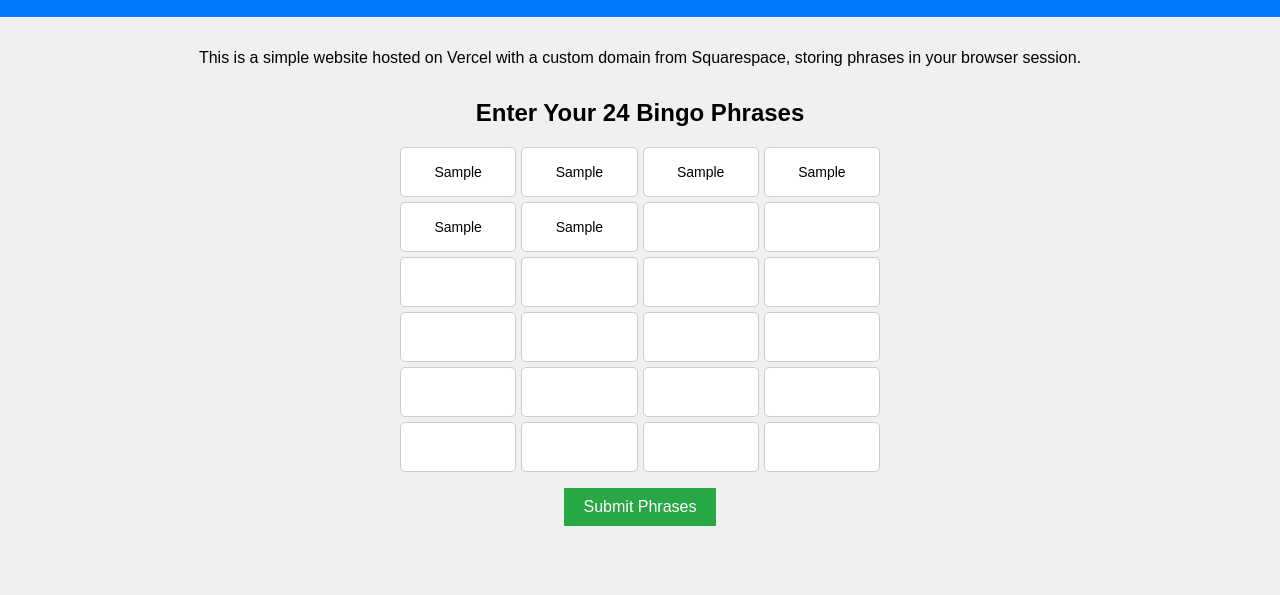
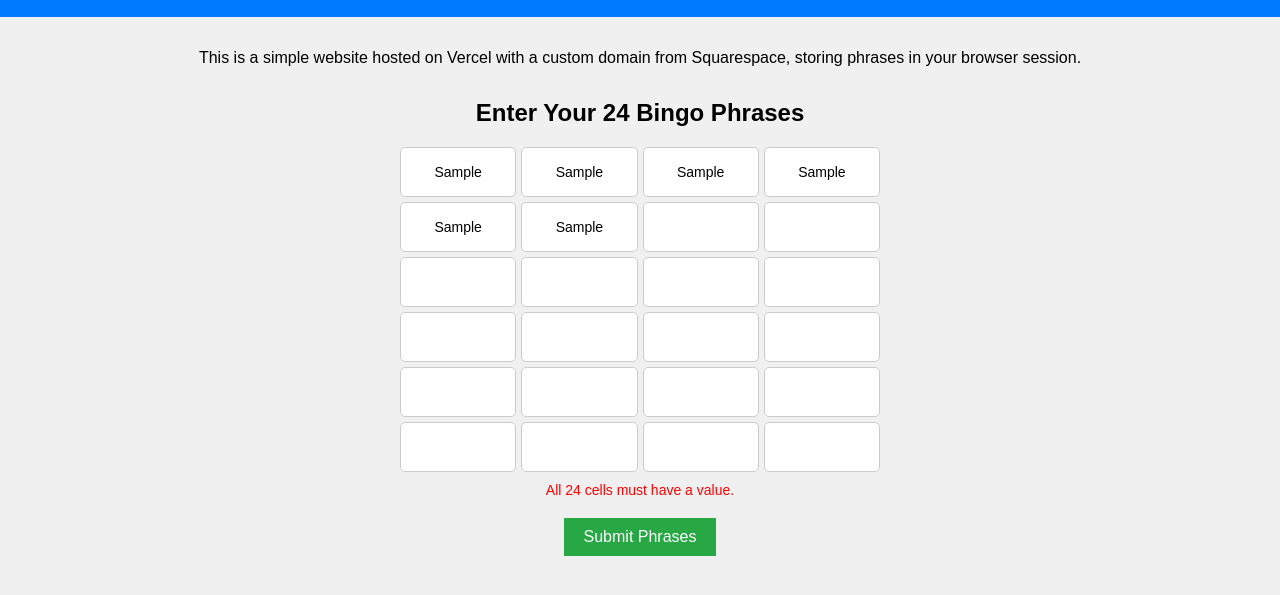
Before and after one commit to gnarbot3000/phrase-bingo, a website: page index.html in a window 1280 px wide. Both pictures are taken after typing "Sample", "Sample", "Sample", "Sample", "Sample", "Sample" into the empty fields and a click on the button "Submit Phrases". Shown: the part 95-690 px from the top of the page. Drawn offline with Linux system fonts and the light colour scheme.

Commit message:
Validation message in page

```diff
--- a/index.html
+++ b/index.html
@@ -82,6 +82,7 @@
         <input type="text" class="phrase-input" data-index="22">
         <input type="text" class="phrase-input" data-index="23">
       </div>
+      <div id="validationMessage" class="validation-message"></div>
       <button id="submitButton">Submit Phrases</button>
     </section>
 
--- a/script.js
+++ b/script.js
@@ -11,6 +11,18 @@ const loadPhrases = () => {
   });
 };
 
+// Display validation message
+const showValidationMessage = (message) => {
+  const validationMessage = document.getElementById("validationMessage");
+  validationMessage.textContent = message;
+};
+
+// Clear validation message
+const clearValidationMessage = () => {
+  const validationMessage = document.getElementById("validationMessage");
+  validationMessage.textContent = "";
+};
+
 // Submit all 24 phrases to sessionStorage and toggle visibility
 function submitPhrases() {
   const inputGrid = document.getElementById("inputGrid");
@@ -19,14 +31,15 @@ function submitPhrases() {
 
   console.log("Attempting to submit phrases:", phrases);
 
-  // Reset any previous duplicate highlights
+  // Reset any previous duplicate highlights and validation message
   Array.from(phraseInputs).forEach(input => input.classList.remove("duplicate"));
+  clearValidationMessage();
 
   // Validate: Ensure all fields are non-empty
   if (phrases.some(phrase => phrase === "")) {
     const errorMsg = "All 24 cells must have a value.";
     console.error(errorMsg);
-    alert(errorMsg);
+    showValidationMessage(errorMsg);
     return;
   }
 
@@ -50,7 +63,7 @@ function submitPhrases() {
     });
     const errorMsg = "All phrases must be unique. Duplicate phrases are highlighted in red.";
     console.error(errorMsg);
-    alert(errorMsg);
+    showValidationMessage(errorMsg);
     return;
   }
 
--- a/style.css
+++ b/style.css
@@ -62,3 +62,9 @@ section {
 .duplicate {
   border: 2px solid red !important;
 }
+.validation-message {
+  color: red;
+  font-size: 14px;
+  margin-top: 10px;
+  min-height: 20px;
+}
```
